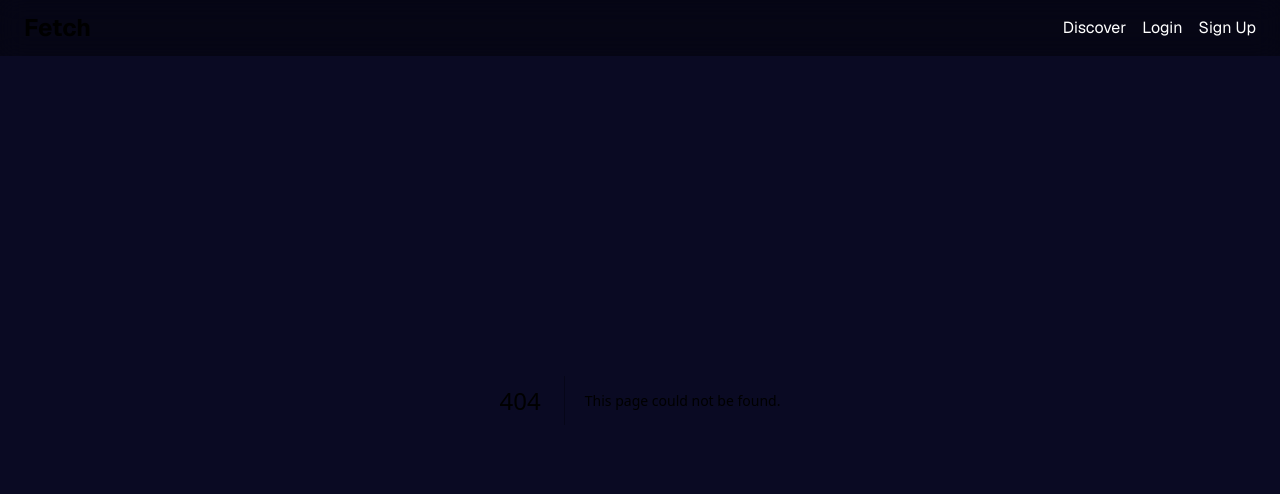
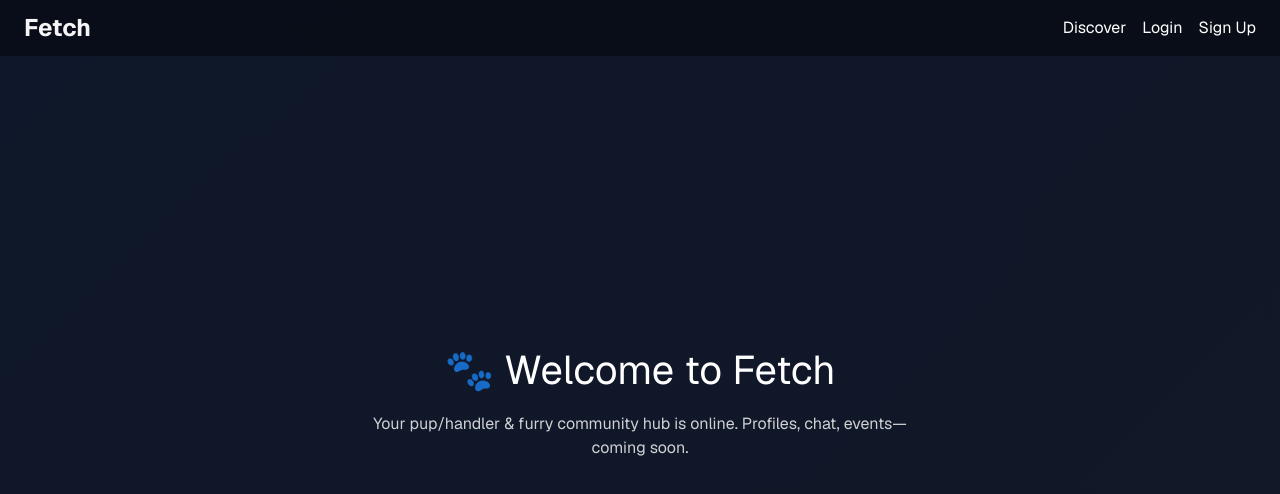
Before and after one commit to earth2luke/fetch-app, a Next.js app: page /app in a window 1280 px wide. Before the commit this address had no page. Shown: the top 494 px of the page. Built offline with nearby package versions, Linux system fonts and the light colour scheme.

Commit message:
Create page.tsx

```diff
--- /dev/null
+++ b/app/app/page.tsx
@@ -0,0 +1,13 @@
+export default function Home() {
+  return (
+    <main style={{
+      display:'flex',flexDirection:'column',alignItems:'center',justifyContent:'center',
+      height:'100vh',background:'linear-gradient(135deg,#0f172a,#111827)',color:'#fff'
+    }}>
+      <h1 style={{fontSize:'2.5rem',marginBottom:'0.75rem'}}>🐾 Welcome to Fetch</h1>
+      <p style={{opacity:.8,maxWidth:560,textAlign:'center'}}>
+        Your pup/handler & furry community hub is online. Profiles, chat, events—coming soon.
+      </p>
+    </main>
+  );
+}
```
